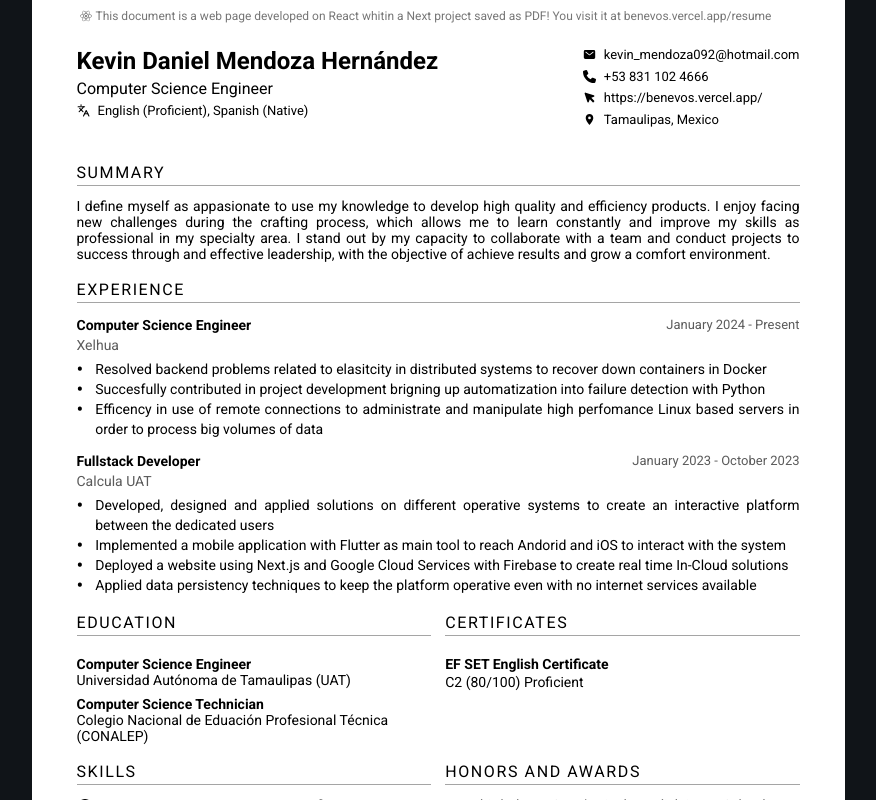
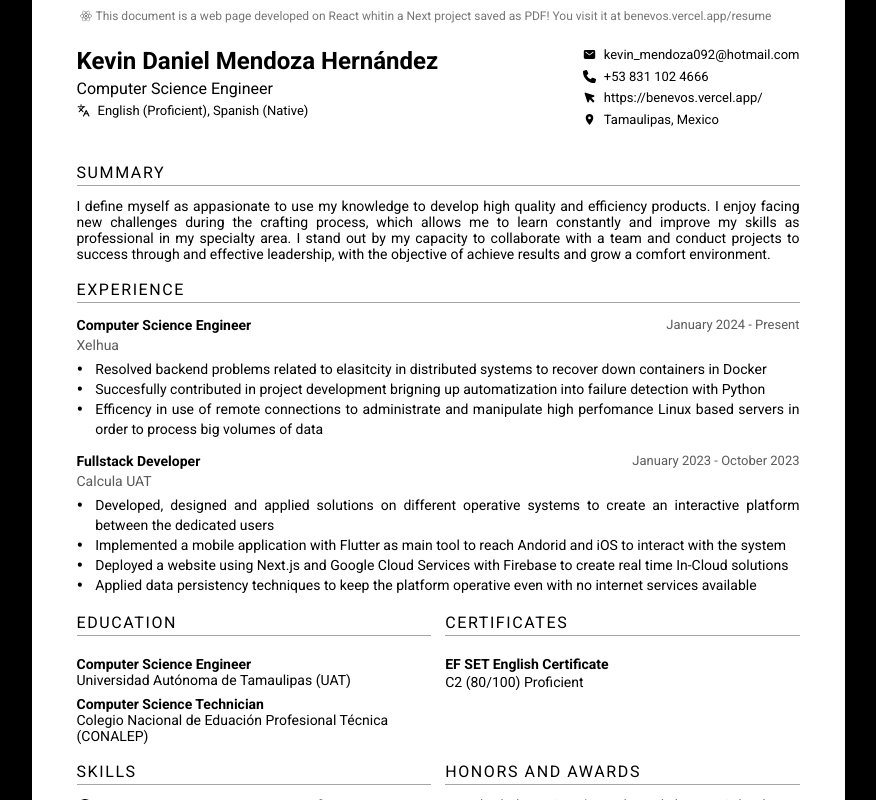
Before and after one commit to Benevos/benevos-portfolio, a Next.js app: page /resume in a window 1280 px wide. Shown: the top 800 px of the page, without its empty margins (202-1078 px from the left). Built offline with nearby package versions, Linux system fonts and the light colour scheme.

Commit message:
resume bug fixes

```diff
--- a/src/app/resume/page.tsx
+++ b/src/app/resume/page.tsx
@@ -22,7 +22,7 @@ function Resume()
         body.style.display = 'flex';
         body.style.flexDirection = 'column';
         body.style.alignItems = 'center';
-        body.style.backgroundColor ='#101418'
+        body.style.backgroundColor ='black'
     }, []);
 
     useEffect(() =>
@@ -39,7 +39,7 @@ function Resume()
     }, [windowWidth])
 
     return (
-        <div className='w-full flex flex-col items-center h-[1050px] min-h-[1050px] max-w-[813px] min-w-[813px]
+        <div className='w-full flex flex-col items-center h-[1056px] min-h-[1056px] max-w-[813px] min-w-[813px]
                         px-[45px] py-[45px] bg-white relative'>
             <ReHeader/>
 
```
